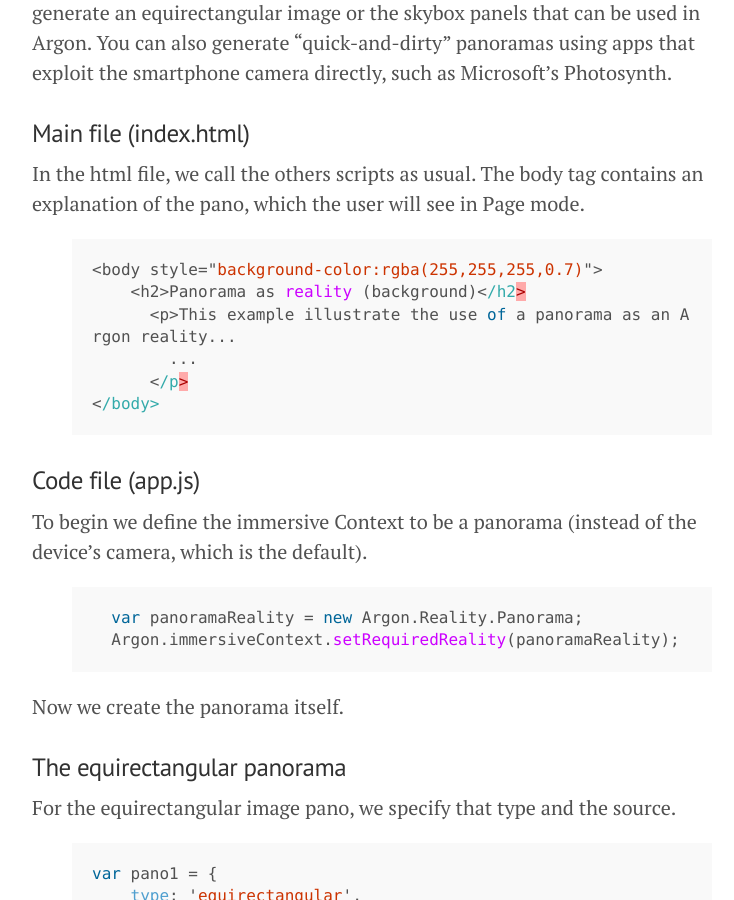
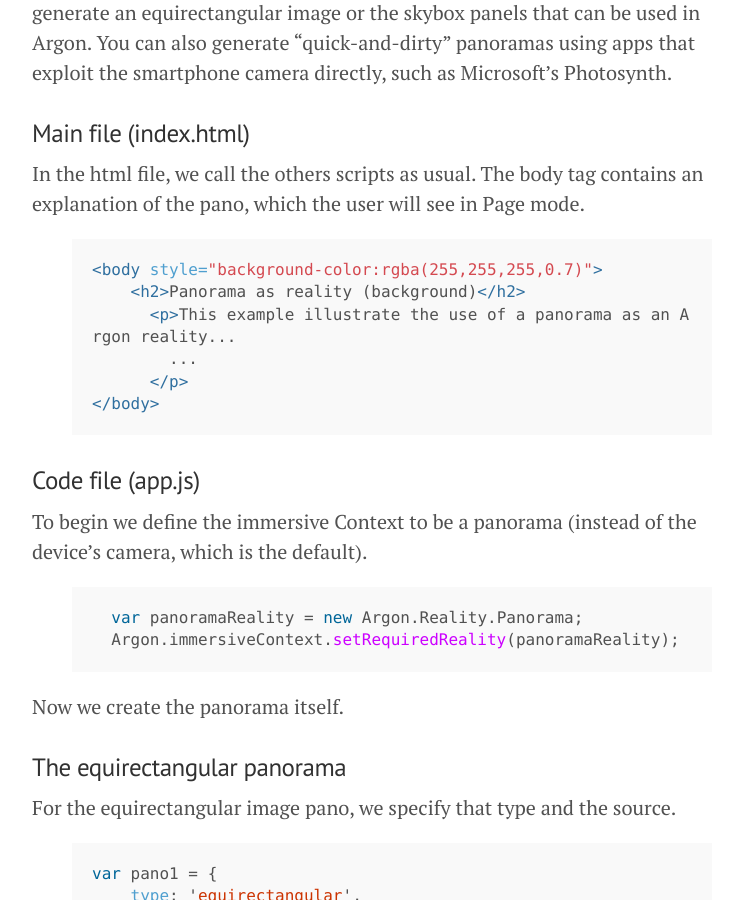
Before and after one commit to argonjs/argon-3-tutorials, a Jekyll site: the page built from _posts/2016-03-01-Tutorial4.md, in a window 1280 px wide and 900 px high, scrolled down 1664 px. Shown: the whole window, without its empty margins (248-982 px from the left). Built offline with Jekyll 4.4.1, drawn with Linux system fonts in a browser that asks for light colours.

Commit message:
Update 2016-03-01-Tutorial4.md

```diff
--- a/_posts/2016-03-01-Tutorial4.md
+++ b/_posts/2016-03-01-Tutorial4.md
@@ -4,7 +4,7 @@ title: Tutorial 4 - Panorama Reality
 permalink: /tutorials/tutorial4
 ---
 ### Before you start
-Make sure you have completed [tutorial 1](/about)
+Make sure you have completed [tutorial 1](/tutorials/tutorial1)
 
 ### What you should see
 As you move your camera around, you should see a panoramic, 360-degree view of Atlanta’s midtown.
@@ -30,7 +30,7 @@ Panoramas can be created using a tripod, a "panohead", and a conventional camera
 ### Main file (index.html)
 In the html file, we call the others scripts as usual. The body tag contains an explanation of the pano, which the user will see in Page mode.
 
-{% highlight js %}
+{% highlight html %}
 <body style="background-color:rgba(255,255,255,0.7)">
     <h2>Panorama as reality (background)</h2>
       <p>This example illustrate the use of a panorama as an Argon reality...
```
